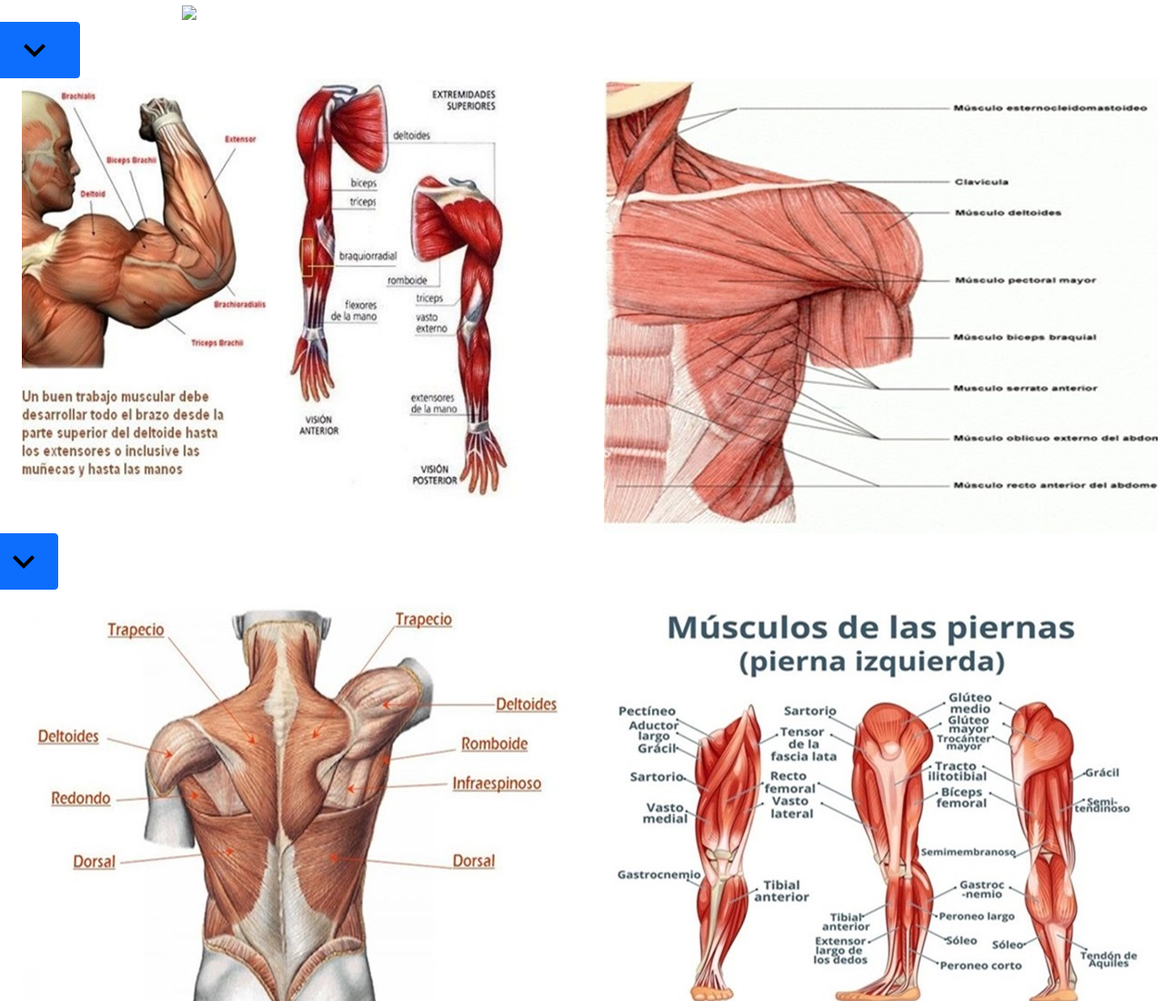
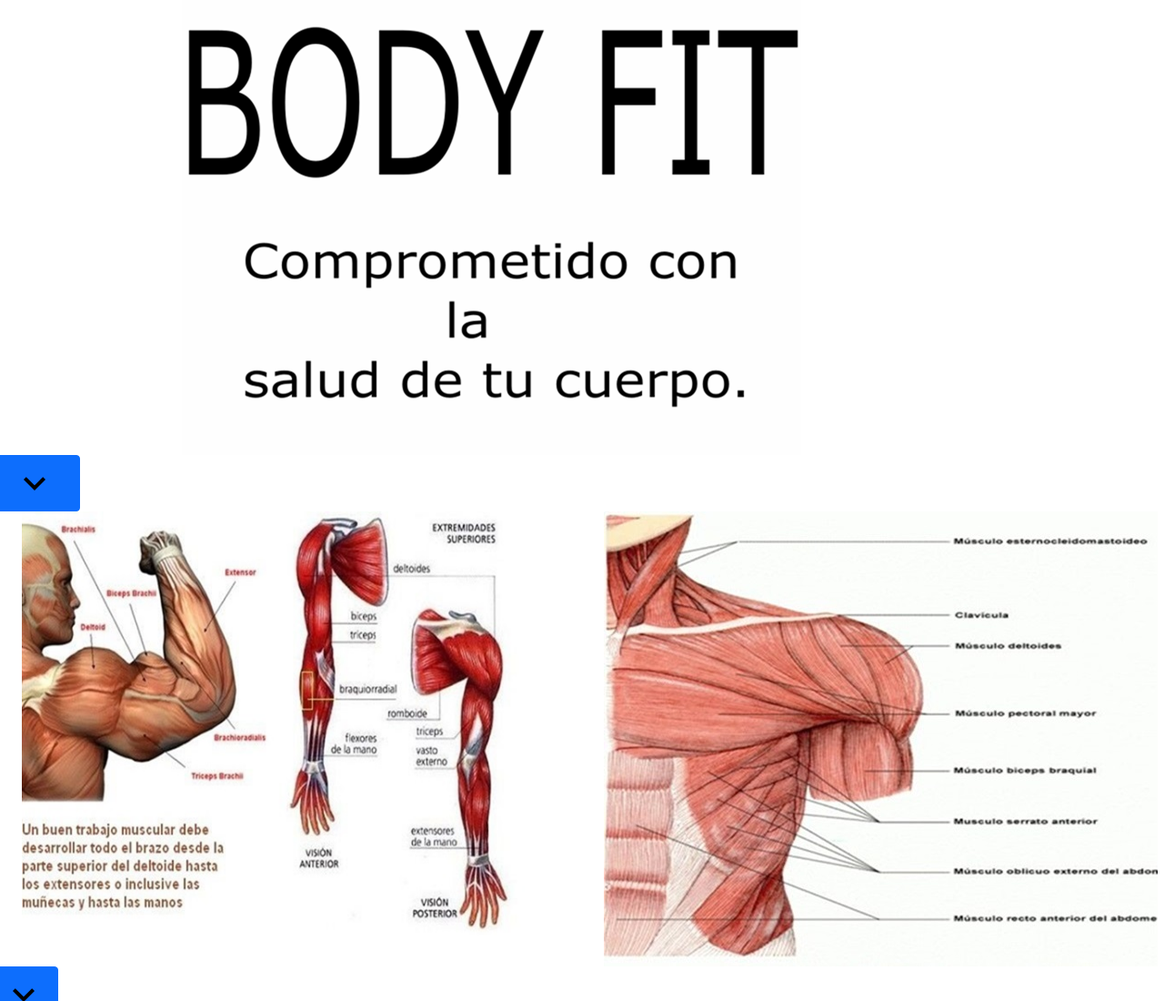
Before and after one commit to JuanDa97MO/Body-Fit, a plain HTML site: page index.html in a window 1280 px wide. Shown: the top 1100 px of the page at 91% size. Drawn offline with nearby package versions, Linux system fonts and the light colour scheme; files whose address does not match are found by name.

Commit message:
Update index.html

```diff
--- a/index.html
+++ b/index.html
@@ -11,7 +11,7 @@
 <body>
 	<div class="row" id="logo">
 		<div class="col-6">
-			<img src="logo.png" style="margin-left: 200px;">
+			<img src="img\logo.png" style="margin-left: 200px;">
 		</div>
 	</div>
 	<div class="row" id="btn">
```
